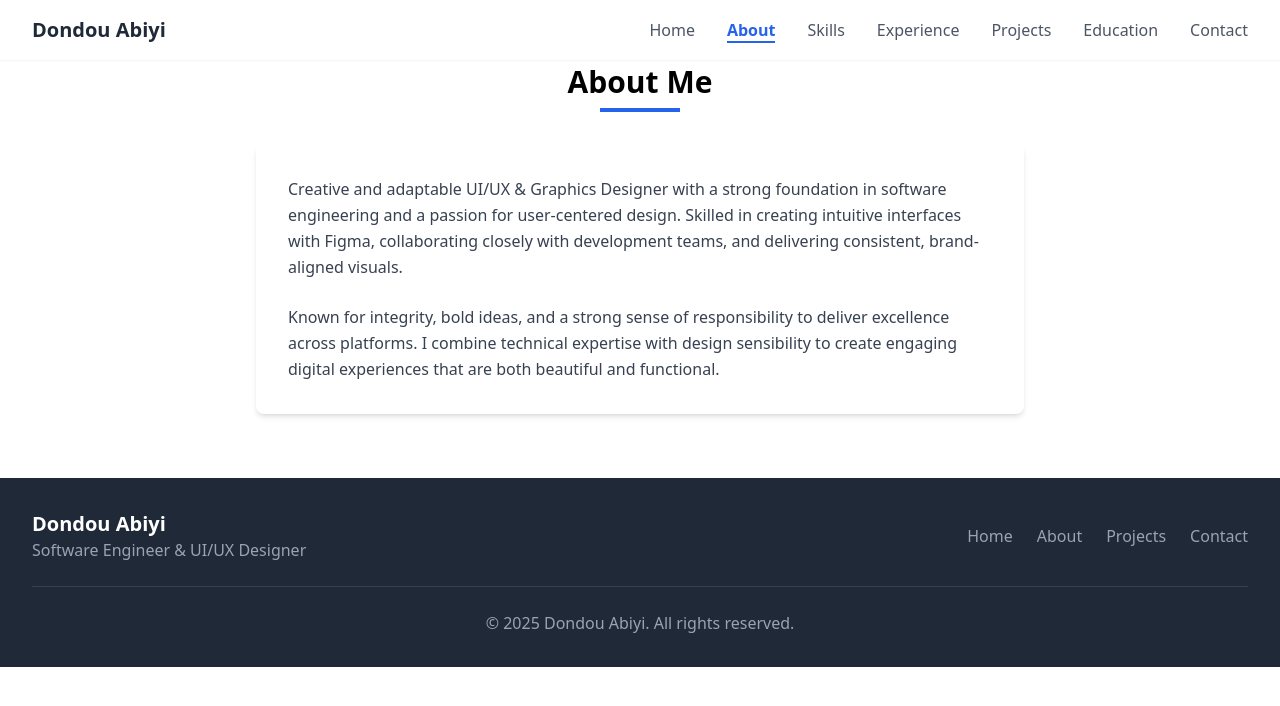
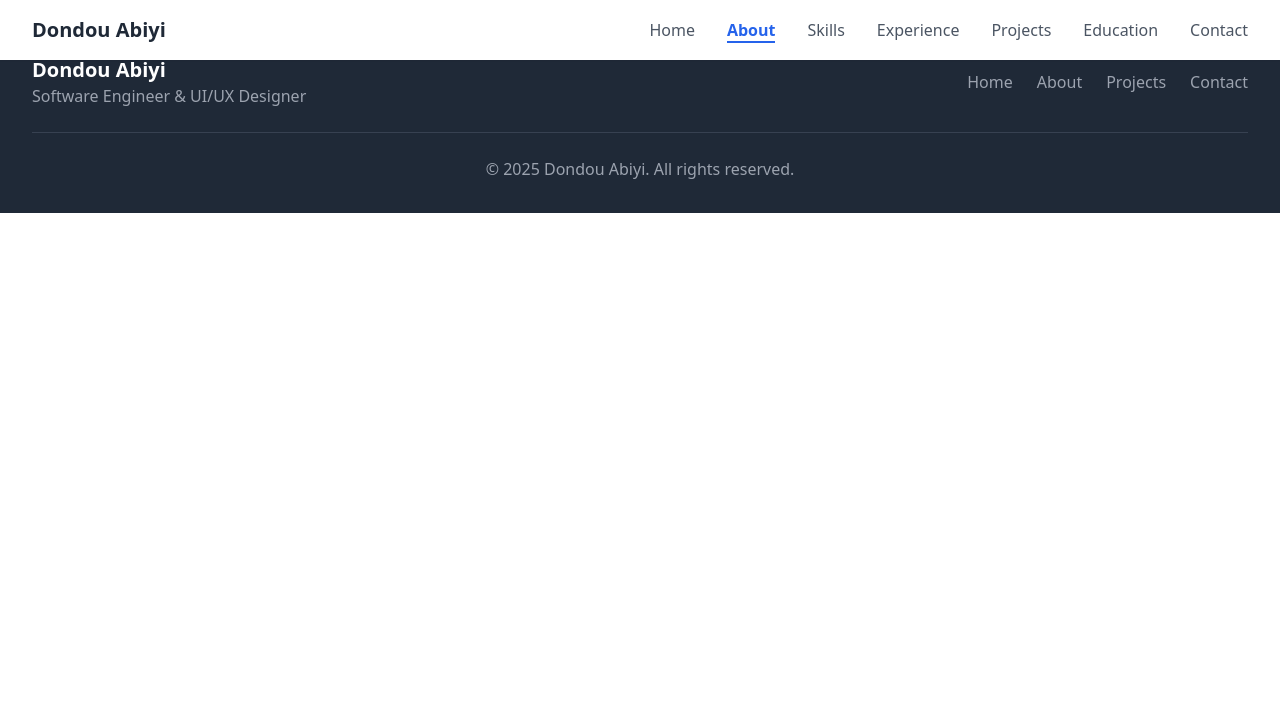
Before and after one commit to dondou21/my_website, a React (Vite) app: page /about in a window 1280 px wide. Shown: the top 706 px of the page. Built offline with nearby package versions, Linux system fonts and the light colour scheme.

Commit message:
Updating the about page

```diff
--- a/src/pages/About.tsx
+++ b/src/pages/About.tsx
@@ -1,27 +1,50 @@
-import React from 'react';
+
+
 const About = () => {
-  return <section id="about" className="py-16 bg-white">
-      <div className="container mx-auto px-4 sm:px-6 lg:px-8">
-        <div className="max-w-3xl mx-auto">
-          <h2 className="text-3xl font-bold text-center mb-2">About Me</h2>
-          <div className="h-1 w-20 bg-blue-600 mx-auto mb-8"></div>
-          <div className="bg-white rounded-lg shadow-md p-8">
-            <p className="text-gray-700 leading-relaxed mb-6">
-              Creative and adaptable UI/UX & Graphics Designer with a strong
-              foundation in software engineering and a passion for user-centered
-              design. Skilled in creating intuitive interfaces with Figma,
-              collaborating closely with development teams, and delivering
-              consistent, brand-aligned visuals.
-            </p>
-            <p className="text-gray-700 leading-relaxed">
-              Known for integrity, bold ideas, and a strong sense of
-              responsibility to deliver excellence across platforms. I combine
-              technical expertise with design sensibility to create engaging
-              digital experiences that are both beautiful and functional.
-            </p>
-          </div>
+  const events = [
+    {
+      year: "1990s - Early Life",
+      title: "Birth and Early childhood ",
+      descriotion:"Born in Lomé, Togo, where my personal and academic journey began. From a family of 4 brothers and 3 sisters, I learned the values of cooperation and resilience early on.",
+      position: "left",
+    },
+    {
+      year: "2010 - Secondary Education",
+      title: "High School completion",
+      descriotion:" My academic journey began at Lycée Moderne d’Adidogomé, where I completed my secondary education in 2010 with a focus on mathematics, chemistry, and biology.",
+      position: "right",
+    },
+    {
+      year: "2011-2015 - Bachelor's Degree",
+      title: "University of Lome ",
+      descriotion:"Later that year, I joined the University of Lomé and pursued a degree in Animal Biology, graduating in 2015. During this period, I developed a deep interest in scientific exploration—from the history of the Earth and the Big Bang to modern biotechnology.\nFollowing university, I experienced a period of professional uncertainty while seeking internships and employment. During this time, I took on temporary work such as delivery services, which helped sustain me while I continued building my aspirations.",
+      position: "left",
+    },
+    {
+      year: "2017- Humanitarian Leadership",
+      title: "COEUR D'AFRIQUE  Co-Founder ",
+      descriotion:"In 2017, together with my brother and close friends, I co-founded the humanitarian organization COEUR D’AFRIQUE, where I served as a Project Manager. Our mission focused on education, health, and sports development. We worked across urban centers and rural communities to empower students through digital literacy initiatives and to support women and elders in health-oriented activities.",
+      position: "right",
+    },
+    {
+      year: "2021-Present- Move to rwanda",
+      title: "Language and Integration ",
+      descriotion:"After the COVID-19 period, I relocated to Rwanda, where I enrolled in a language center and strengthened my English skills. It was during this time that my long-standing passion for technology resurfaced. I began taking online courses in UI/UX design and software development, eventually enrolling at the Adventist University of Central Africa (AUCA) to formalize my path in the IT field. Today, I proudly identify myself as an IT professional committed to continuous growth.",
+      position: "left",
+    },
+  ];
+
+  return (
+    <section>
+      <h2>My Story</h2>
+
+      <div className="relative">
+        <div className="ablsolute left-1/2 transform -translate-x-1/2 h-full w-[3px] bg-blue-700"></div>
+        <div>
+
         </div>
       </div>
-    </section>;
+    </section>
+  )
 };
 export default About;
```
